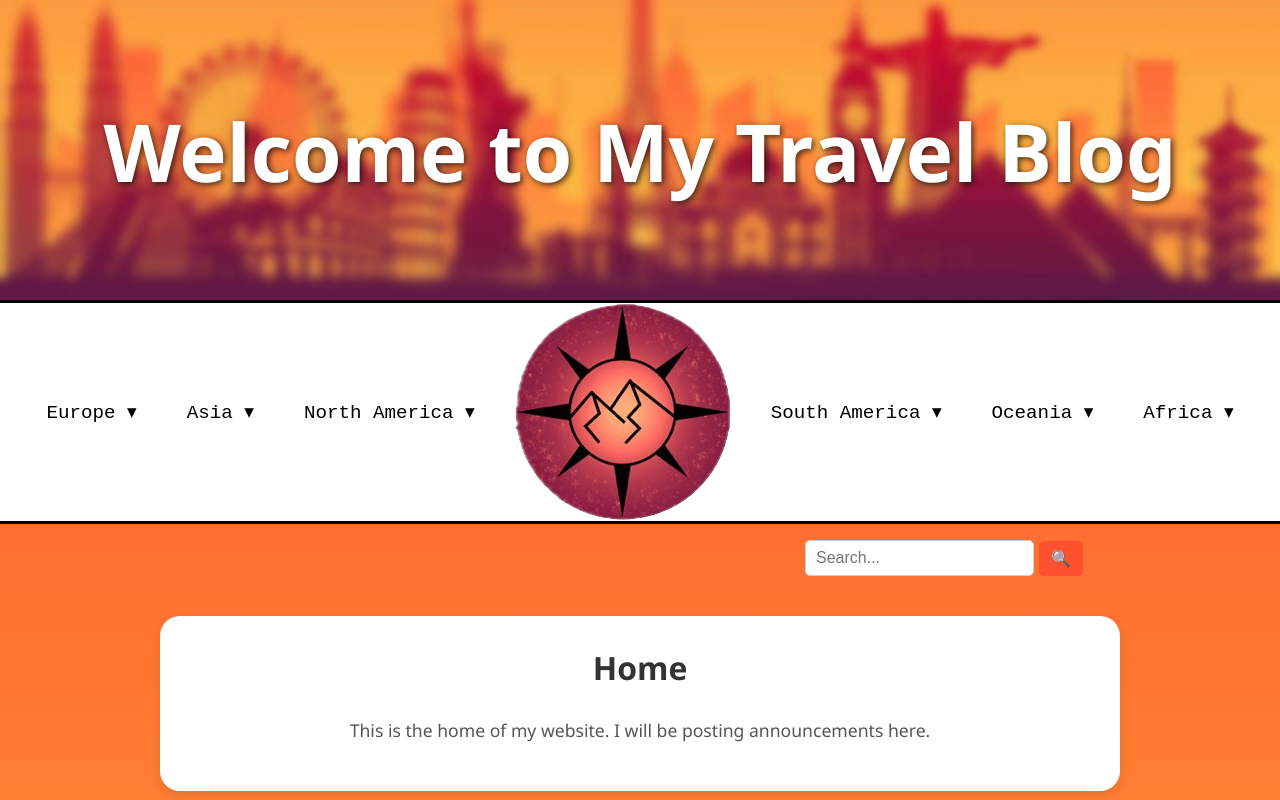
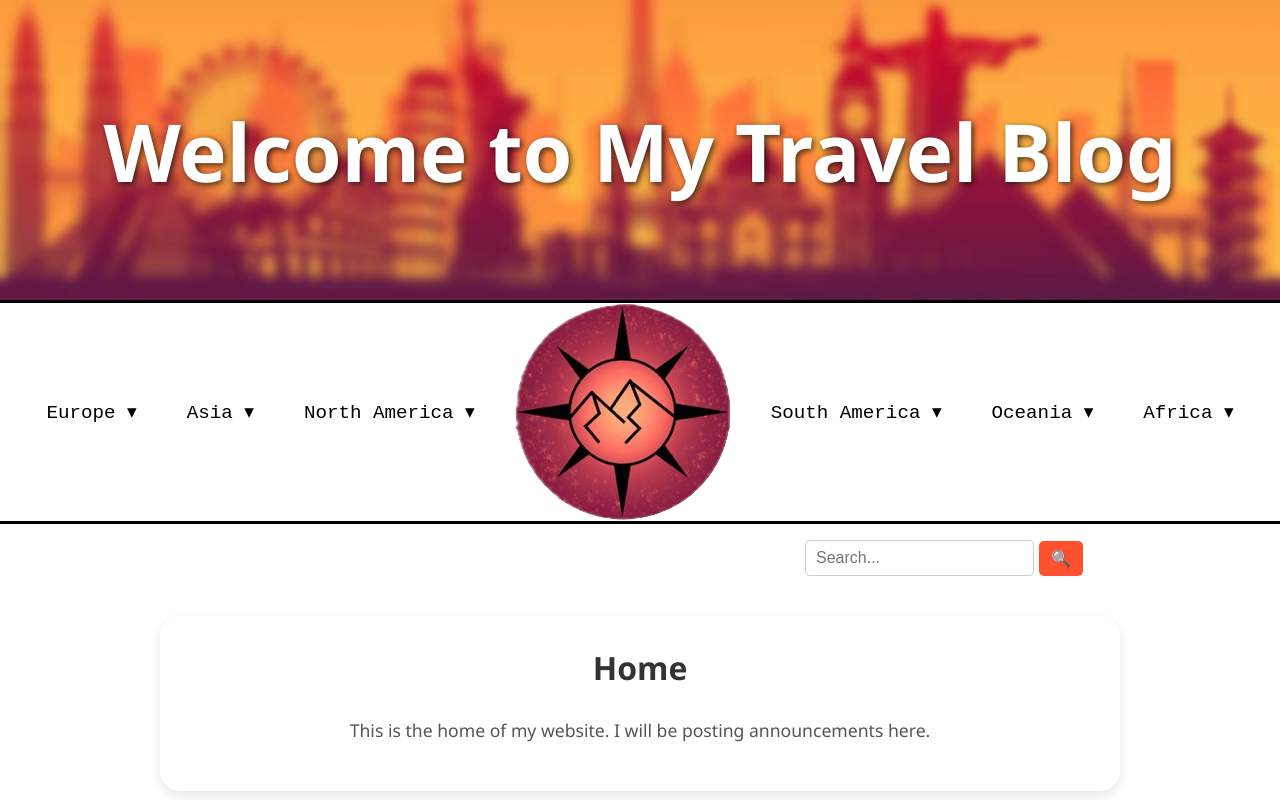
Before and after one commit to TTWhitly/travelblog, a plain HTML site: page backup.html in a window 1280 px wide. Shown: the top 800 px of the page. Drawn offline with Linux system fonts and the light colour scheme.

Commit message:
Update webseite.css

```diff
--- a/webseite.css
+++ b/webseite.css
@@ -4,7 +4,8 @@ body, html {
     padding: 0;
     height: 100%;
     font-family: 'Segoe UI', Tahoma, Geneva, Verdana, sans-serif;
-    background: linear-gradient(to top, #ff7e32, #ff512f);
+    background: white;
+
     color: #000;
 }
 
```
